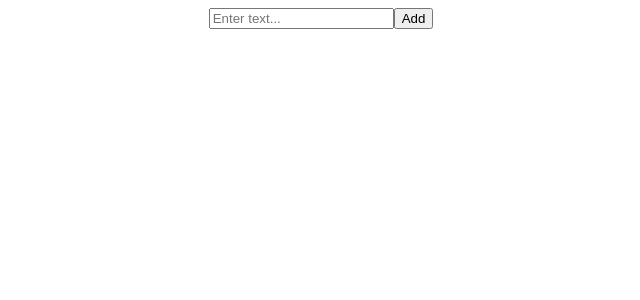
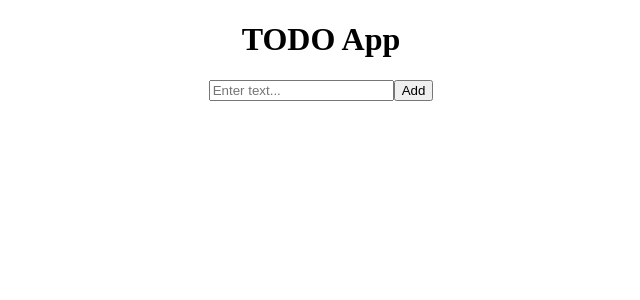
Before and after one commit to MarioAngelov2/Todo-app, a React (Create React App) app in the folder app/: page / in a window 1280 px wide. Shown: the top 300 px of the page, without its empty margins (319-959 px from the left). Built offline with nearby package versions, Linux system fonts and the light colour scheme.

Commit message:
Update App.js

```diff
--- a/app/src/App.js
+++ b/app/src/App.js
@@ -1,11 +1,16 @@
-import './App.css';
-import CreateTodo from './components/CreateTodo';
-
+import "./App.css";
+import CreateTodo from "./components/CreateTodo";
+import TodoItem from "./components/TodoItem";
 
 function App() {
   return (
     <div className="App">
-      <CreateTodo />
+      <header>
+        <h1>TODO App</h1>
+      </header>
+      <main>
+        <CreateTodo />
+      </main>
     </div>
   );
 }
```
